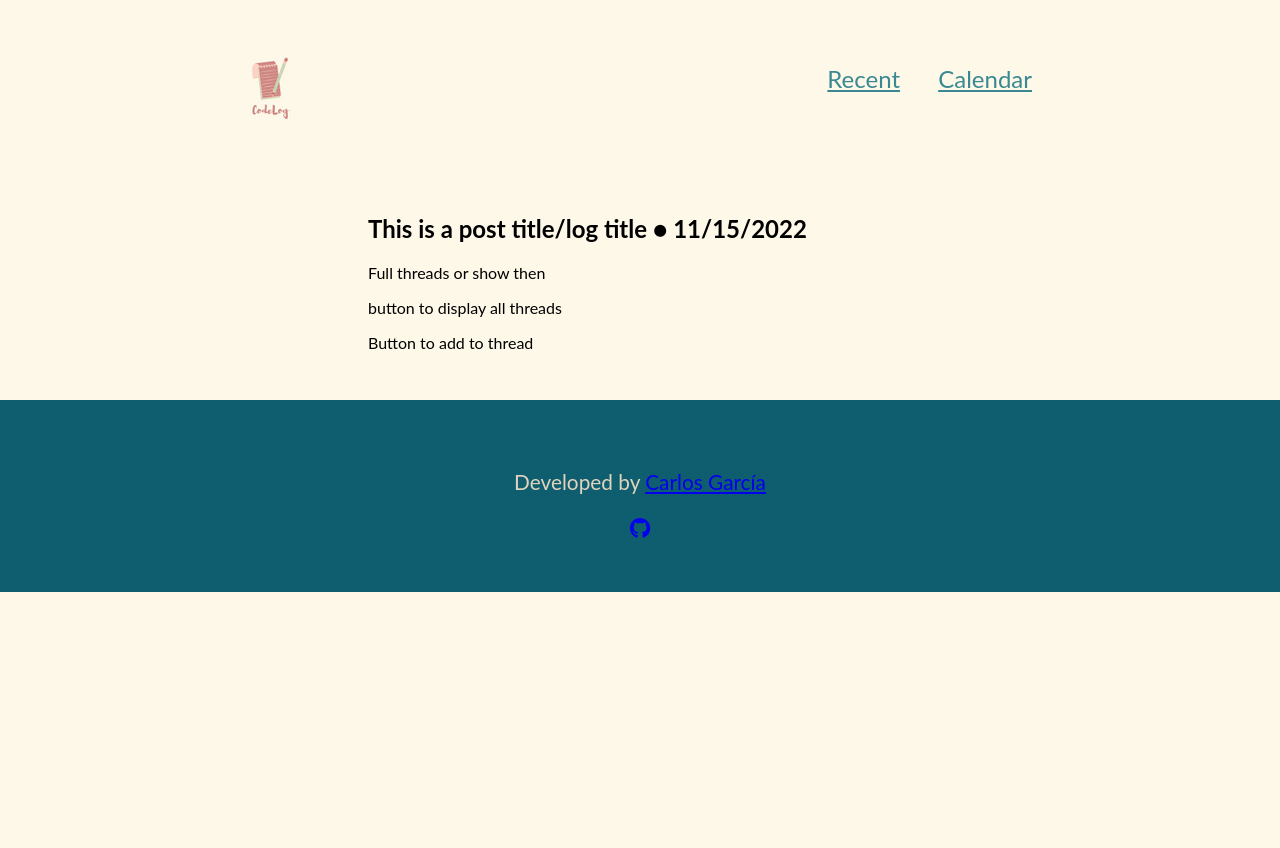
After one commit to CarlosGarciaWeb/CodeLogFlask, a Flask app: template templates/thread.html in a window 1280 px wide. The commit adds this page. Run offline with Flask 2, Linux system fonts and the light colour scheme; the template is opened without the code that fills it, so the values that code supplies are empty; some libraries are stand-ins or nearby versions.

Commit message:
create new template to view thread

```diff
--- /dev/null
+++ b/app.py
@@ -0,0 +1,15 @@
+from flask import Flask, render_template
+
+
+app = Flask(__name__)
+
+
+@app.route("/")
+def home_page():
+    return render_template("index.html")
+
+
+# Here it will have a dynamic url passing the slug of the thread title
+@app.route("/thread")
+def thread():
+    return render_template("thread.html")
--- /dev/null
+++ b/requirements.txt
@@ -0,0 +1,6 @@
+click==8.1.3
+Flask==2.2.2
+itsdangerous==2.1.2
+Jinja2==3.1.2
+MarkupSafe==2.1.1
+Werkzeug==2.2.2
--- a/styles.css
+++ b/static/styles.css
@@ -6,6 +6,7 @@ html {
 body {
     margin: 0;
     background-color: #fdf8e8;
+    min-height: 100vh;
 }
 
 .main-content {
--- a/index.html
+++ b/templates/index.html
@@ -4,7 +4,7 @@
     <meta charset="UTF-8">
     <meta http-equiv="X-UA-Compatible" content="IE=edge">
     <meta name="viewport" content="width=device-width, initial-scale=1.0">
-    <link rel="stylesheet" href="styles.css">
+    <link rel="stylesheet" href="/static/styles.css">
     <script src="https://kit.fontawesome.com/6a2f48a367.js" crossorigin="anonymous"></script>
     <title>CodeLog</title>
 </head>
@@ -14,7 +14,7 @@
             <!-- On the left we will have an img and the name of CodeLog , for this we can create a new div -->
             <div class="left-nav">
                 <!-- Img -->
-                <img src="images/CodeLog (51 × 52 px).png" alt="CodeLog Logo">
+                <img src="/static/images/CodeLog (51 × 52 px).png" alt="CodeLog Logo">
             </div>
 
             <!-- On the right we will have show recent and a calendar -->
--- /dev/null
+++ b/templates/thread.html
@@ -0,0 +1,58 @@
+<!DOCTYPE html>
+<html lang="en">
+<head>
+    <meta charset="UTF-8">
+    <meta http-equiv="X-UA-Compatible" content="IE=edge">
+    <meta name="viewport" content="width=device-width, initial-scale=1.0">
+    <link rel="stylesheet" href="/static/styles.css">
+    <script src="https://kit.fontawesome.com/6a2f48a367.js" crossorigin="anonymous"></script>
+    <title>CodeLog</title>
+</head>
+<body>
+    <main class="main-content">
+        <div class="nav-bar">
+            <!-- On the left we will have an img and the name of CodeLog , for this we can create a new div -->
+            <div class="left-nav">
+                <!-- Img -->
+                <img src="/static/images/CodeLog (51 × 52 px).png" alt="CodeLog Logo">
+            </div>
+
+            <!-- On the right we will have show recent and a calendar -->
+            <div class="right-nav">
+                <!-- This will have a functionality so it may turn to an anchor tag -->
+                <a class="right-nav__item" href="#">Recent</a>
+                <!-- This will have a functionality so it may turn to an anchor tag -->
+                <a class="right-nav__item" href="#">Calendar</a>
+            </div>
+
+        </div>
+        <br>
+        <br>
+        <section>
+            <div class="log-list">
+                <!-- here we will display the logs -->
+                <article>
+                    <div class="log-title">
+                        <h2>This is a post title/log title ● <time datetime="11/15/2022">11/15/2022</time></h2>
+                    </div>
+                    <div class="log-desc">
+                        <p>Full threads or show then</p>
+                        <p>button to display all threads</p>
+                        <p>Button to add to thread</p>
+                    </div>
+                </article>
+            </div>
+        </section>
+    </main>
+<footer>
+    <div class="footer-bar">
+        <div class="footer-content">
+            <p>Developed by <a href="https://www.linkedin.com/in/carlos-garciaram/">Carlos García</a></p>
+            <a href="https://github.com/CarlosGarciaWeb"><i class="fa-brands fa-github"></i></a>
+        </div>
+    </div>
+</footer>
+</body>
+
+
+</html>
```
Also changed, not shown: static/images/CodeLog (51 × 52 px).png (renamed from images/CodeLog (51 × 52 px).png), static/images/CodeLog (51 × 52 px).svg (renamed from images/CodeLog (51 × 52 px).svg), static/images/CodeLog.png (renamed from images/CodeLog.png), static/images/CodeLog@2x.png (renamed from images/CodeLog@2x.png), static/images/CodeLog@3x.png (renamed from images/CodeLog@3x.png).
